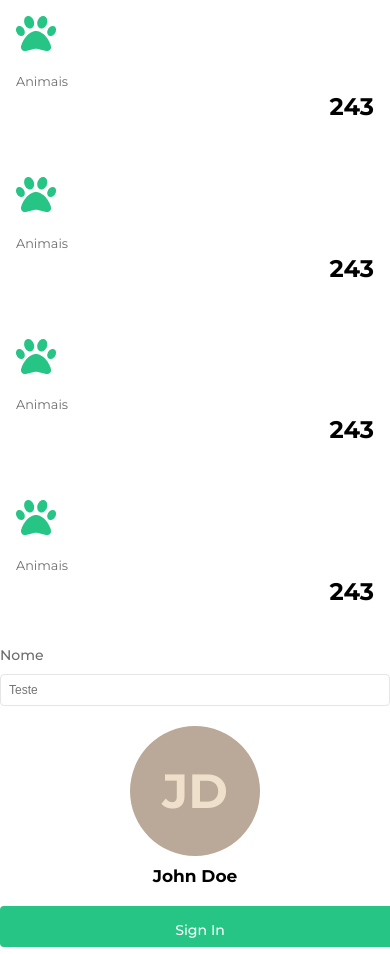
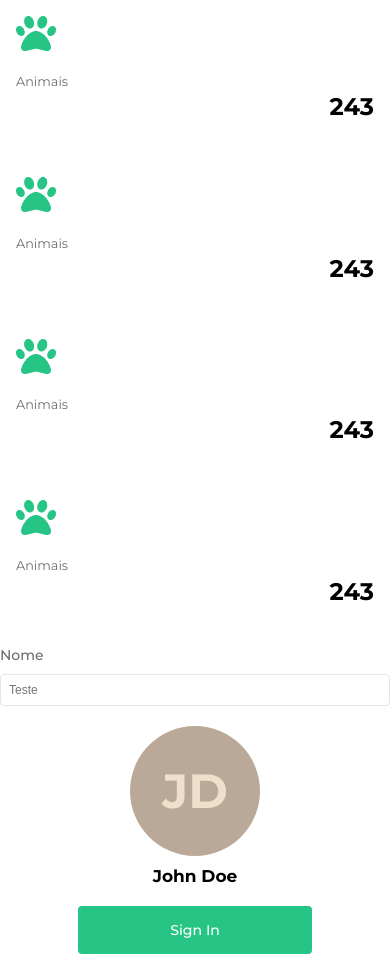
Before and after one commit to BlueTeam-2challenge/2challenge-front, a React (Vite) app: page / in a window 390 px wide. Built offline with nearby package versions, Linux system fonts and the light colour scheme.

Commit message:
style: add responsivity to SignIn button

```diff
--- a/src/components/SignIn/SignIn.module.css
+++ b/src/components/SignIn/SignIn.module.css
@@ -1,3 +1,8 @@
+.signContainer {
+    display: flex;
+    justify-content: center;
+}
+
 .btn{
     display: flex;
     height: 2.6rem;
@@ -6,6 +11,7 @@
     gap: 1rem;
     border-radius: 0.25rem;
     justify-content: center;
+    align-self: center;
 }
 
 .btn:hover{
@@ -19,3 +25,14 @@
     font-size: 0.88rem;
     display: flex;
 }
+
+@media (max-width: 767px) {
+    .btn {
+        width: 60%;
+        height: auto;
+    }
+
+    .btn-textPage {
+        font-size: 0.8rem;
+    }
+}
--- a/src/components/SignIn/SignIn.tsx
+++ b/src/components/SignIn/SignIn.tsx
@@ -12,7 +12,7 @@ const SignIn = (props: SignInProps) => {
     }
 
   return (
-    <div>
+    <div className={styles.signContainer}>
       <button style={buttonStyle} className={styles.btn} onMouseEnter={() => setHover(true)} onMouseLeave={() => setHover(false)}>
         <p className={styles.btnText}>{props.label}</p>
       </button>
```
